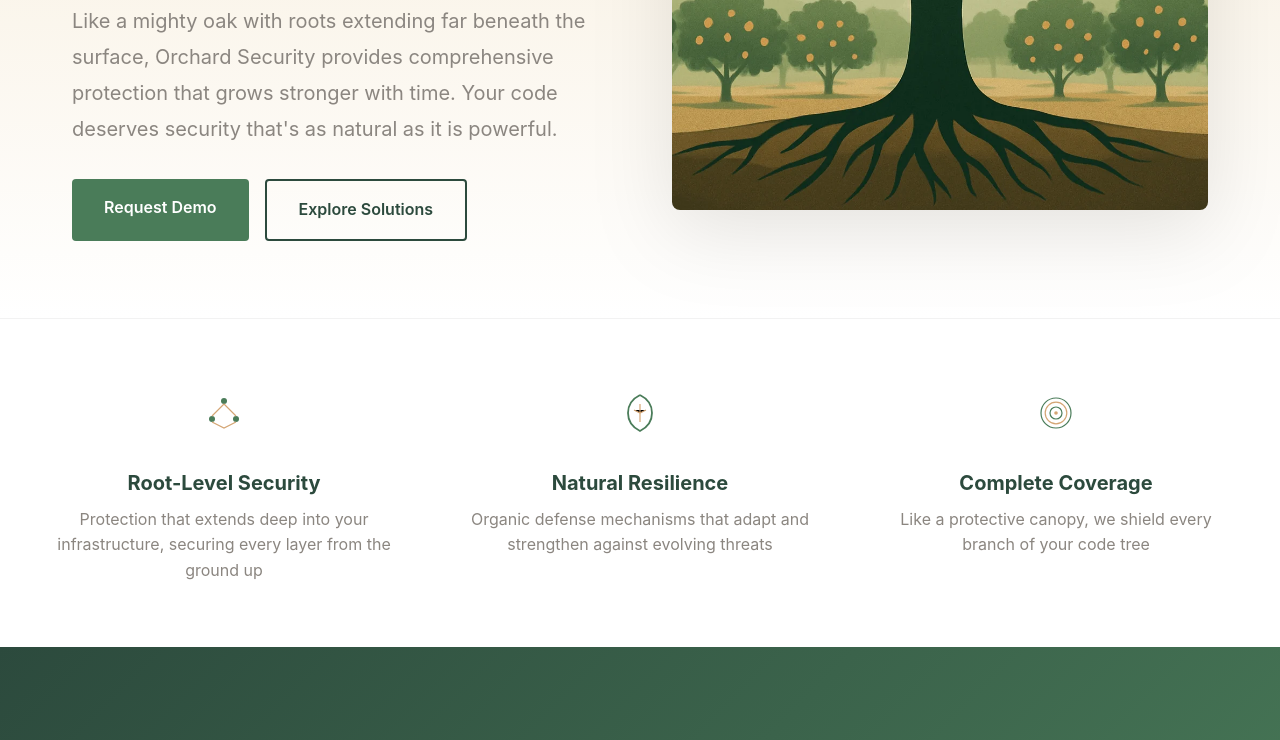
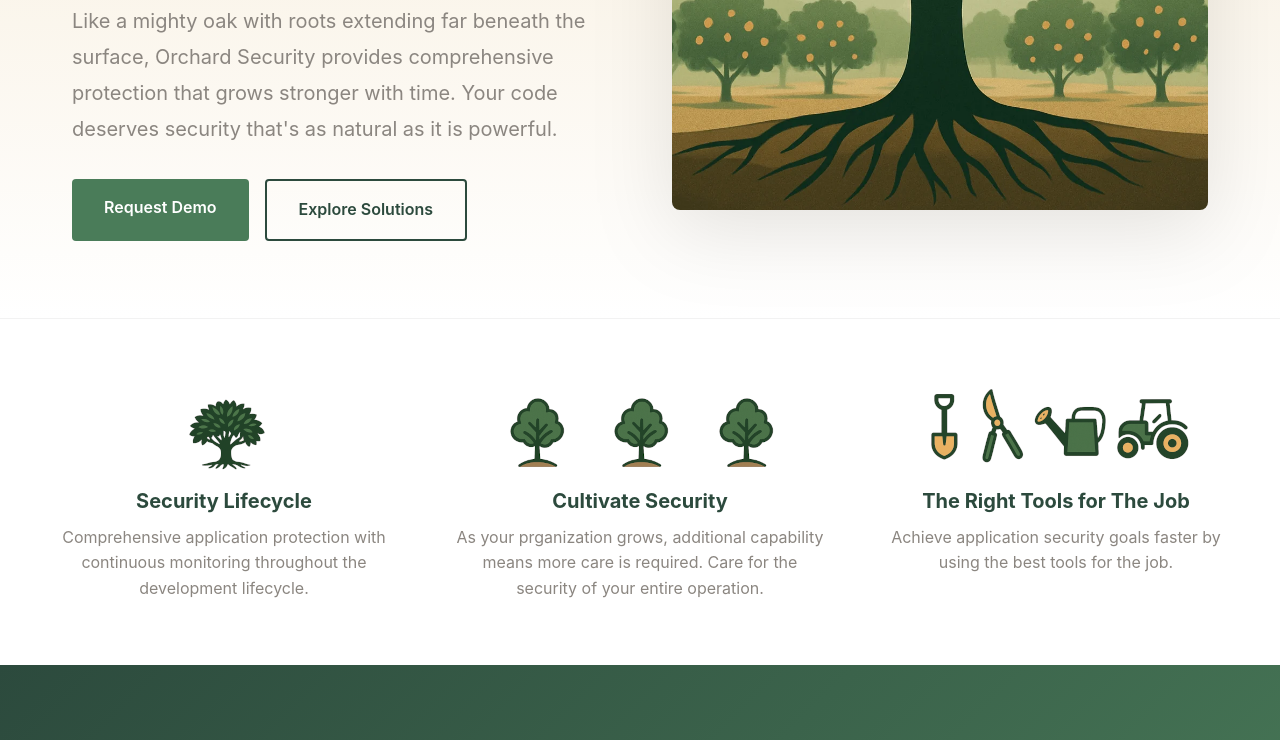
Before and after one commit to orchardsecurity/orchardsecurity.github.io, a plain HTML site: page index.html in a window 1280 px wide. Shown: the part 482-1222 px from the top of the page. Drawn offline with Linux system fonts and the light colour scheme.

Commit message:
Updated iconography and copy

```diff
--- a/index.html
+++ b/index.html
@@ -426,32 +426,21 @@
     <section class="features-strip">
         <div class="features-container">
             <div class="feature">
-                <svg class="feature-icon" viewBox="0 0 100 100" xmlns="http://www.w3.org/2000/svg">
-                    <circle cx="50" cy="30" r="5" fill="#4A7C59"/>
-                    <circle cx="30" cy="60" r="5" fill="#4A7C59"/>
-                    <circle cx="70" cy="60" r="5" fill="#4A7C59"/>
-                    <path d="M50 35 L30 55 M50 35 L70 55 M30 65 L50 75 L70 65" stroke="#D4A574" stroke-width="2" fill="none"/>
-                </svg>
-                <h3>Root-Level Security</h3>
-                <p>Protection that extends deep into your infrastructure, securing every layer from the ground up</p>
+                <img src="tree-icon.png"/>
+                <h3>Security Lifecycle</h3>
+                <p>Comprehensive application protection with continuous monitoring throughout the development lifecycle.</p>
             </div>
             <div class="feature">
-                <svg class="feature-icon" viewBox="0 0 100 100" xmlns="http://www.w3.org/2000/svg">
-                    <path d="M50 20 Q30 30 30 50 Q30 70 50 80 Q70 70 70 50 Q70 30 50 20" fill="none" stroke="#4A7C59" stroke-width="3"/>
-                    <path d="M50 35 L50 65 M40 45 L50 50 L60 45" stroke="#D4A574" stroke-width="2"/>
-                </svg>
-                <h3>Natural Resilience</h3>
-                <p>Organic defense mechanisms that adapt and strengthen against evolving threats</p>
+                <img src='simpletree-icon.png'/>
+                <img src='simpletree-icon.png'/>
+                <img src='simpletree-icon.png'/>
+                <h3>Cultivate Security</h3>
+                <p>As your prganization grows, additional capability means more care is required. Care for the security of your entire operation. </p>
             </div>
             <div class="feature">
-                <svg class="feature-icon" viewBox="0 0 100 100" xmlns="http://www.w3.org/2000/svg">
-                    <circle cx="50" cy="50" r="25" fill="none" stroke="#4A7C59" stroke-width="2"/>
-                    <circle cx="50" cy="50" r="18" fill="none" stroke="#D4A574" stroke-width="2"/>
-                    <circle cx="50" cy="50" r="10" fill="none" stroke="#4A7C59" stroke-width="2"/>
-                    <circle cx="50" cy="50" r="3" fill="#D4A574"/>
-                </svg>
-                <h3>Complete Coverage</h3>
-                <p>Like a protective canopy, we shield every branch of your code tree</p>
+                <img src="tools-icon.png"/>
+                <h3>The Right Tools for The Job</h3>
+                <p>Achieve application security goals faster by using the best tools for the job.</p>
             </div>
         </div>
     </section>
```
Also changed, not shown: simpletree-icon.png (added), tools-icon.png (added).
